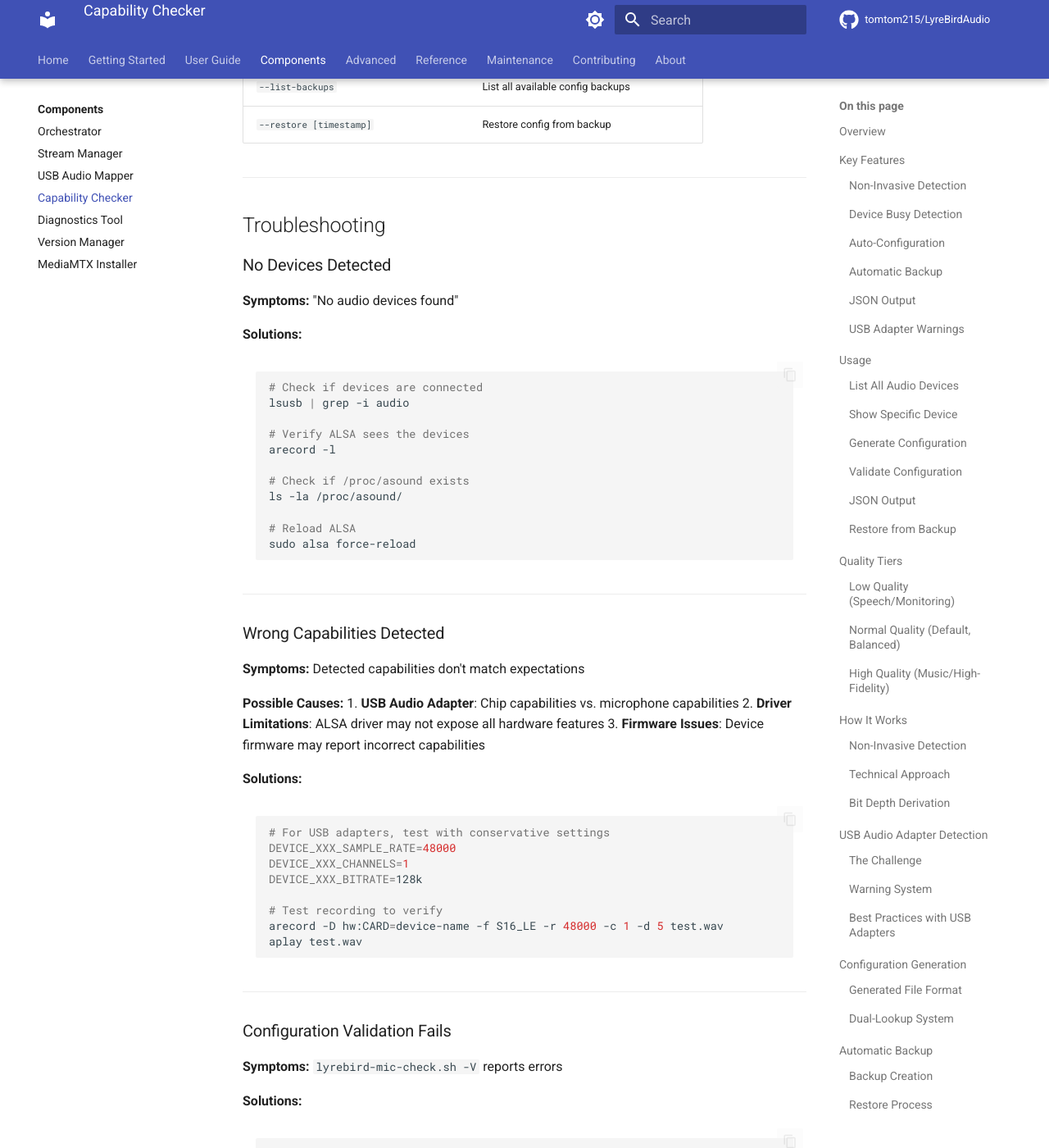
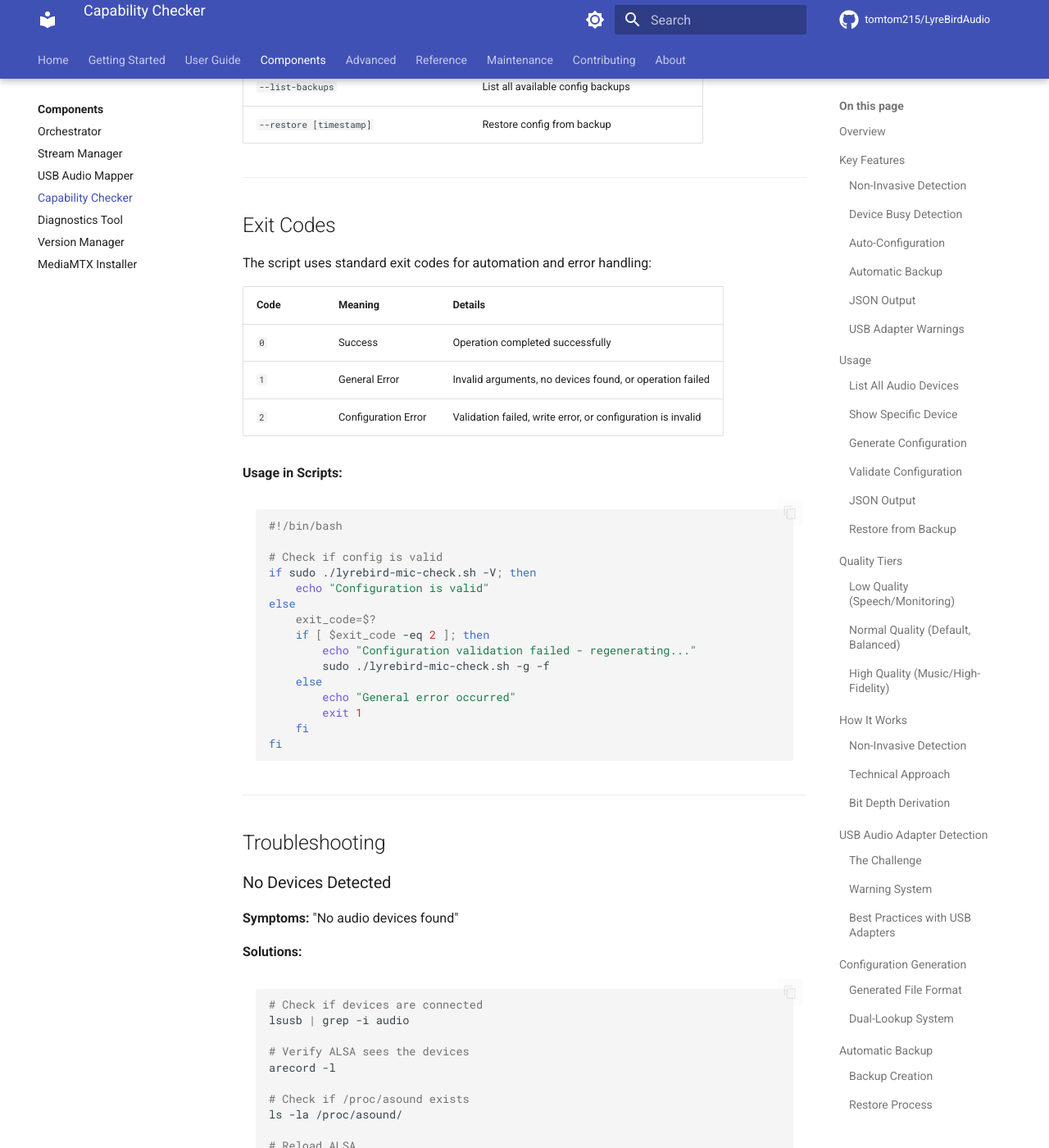
Before and after one commit to tomtom215/LyreBird-Docs, an MkDocs documentation site: the page built from docs/components/capability-checker.md, in a window 1280 px wide and 1400 px high, scrolled down 14195 px. Shown: the whole window at 82% size. Built offline with MkDocs 1.6.1 and Material for MkDocs 9.7.7, drawn with Linux system fonts in a browser that asks for light colours; comment, search, counter and statistics services are not loaded; some of the changed text lies outside the part shown.

Commit message:
Fix critical path and log file inconsistencies
CRITICAL FIXES:
- Fix device path: /dev/snd/by-usb-port/ → /dev/sound/by-id/ (4 refs)
  - capability-checker.md lines 76, 95, 205
  - diagnostics.md line 239
  Source: usb-audio-mapper.sh creates /dev/sound/by-id/ symlinks

- Fix log paths: stream-manager.log → mediamtx-stream-manager.log (2 refs)
  - orchestrator.md line 283
  - diagnostics.md line 349
  Source: mediamtx-stream-manager.sh line 134

ENHANCEMENTS:
- Add exit codes table to capability-checker.md
  - Exit codes: 0 (success), 1 (general error), 2 (config error)
  - Includes usage example for automation
  Source: lyrebird-mic-check.sh lines 347-349

- Document backup cleanup policy in installer.md
  - Keeps last 3 backups
  - Removes backups older than 7 days
  Source: install_mediamtx.sh lines 1336-1348

All changes verified against LyreBirdAudio source repository v2.x.
Component documentation now 100% accurate with source scripts.

Note: Upstream LyreBirdAudio repo has orchestrator.sh referencing
incorrect /dev/snd/by-usb-port/ path (lines 849, 1127) - should be
/dev/sound/by-id/ to match usb-audio-mapper.sh implementation.

````diff
--- a/docs/components/capability-checker.md
+++ b/docs/components/capability-checker.md
@@ -625,6 +625,37 @@ The Orchestrator integrates capability checking into setup workflows:
 
 ---
 
+## Exit Codes
+
+The script uses standard exit codes for automation and error handling:
+
+| Code | Meaning | Details |
+|------|---------|---------|
+| `0` | Success | Operation completed successfully |
+| `1` | General Error | Invalid arguments, no devices found, or operation failed |
+| `2` | Configuration Error | Validation failed, write error, or configuration is invalid |
+
+**Usage in Scripts:**
+```bash
+#!/bin/bash
+
+# Check if config is valid
+if sudo ./lyrebird-mic-check.sh -V; then
+    echo "Configuration is valid"
+else
+    exit_code=$?
+    if [ $exit_code -eq 2 ]; then
+        echo "Configuration validation failed - regenerating..."
+        sudo ./lyrebird-mic-check.sh -g -f
+    else
+        echo "General error occurred"
+        exit 1
+    fi
+fi
+```
+
+---
+
 ## Troubleshooting
 
 ### No Devices Detected
````
Also changed, not shown: other parts of docs/components/capability-checker.md (+3 -3 lines), CRITICAL_ISSUES_FOUND.md (added, +139 -0 lines), docs/components/diagnostics.md (+2 -2 lines), docs/components/installer.md (+32 -0 lines), docs/components/orchestrator.md (+1 -1 lines).
